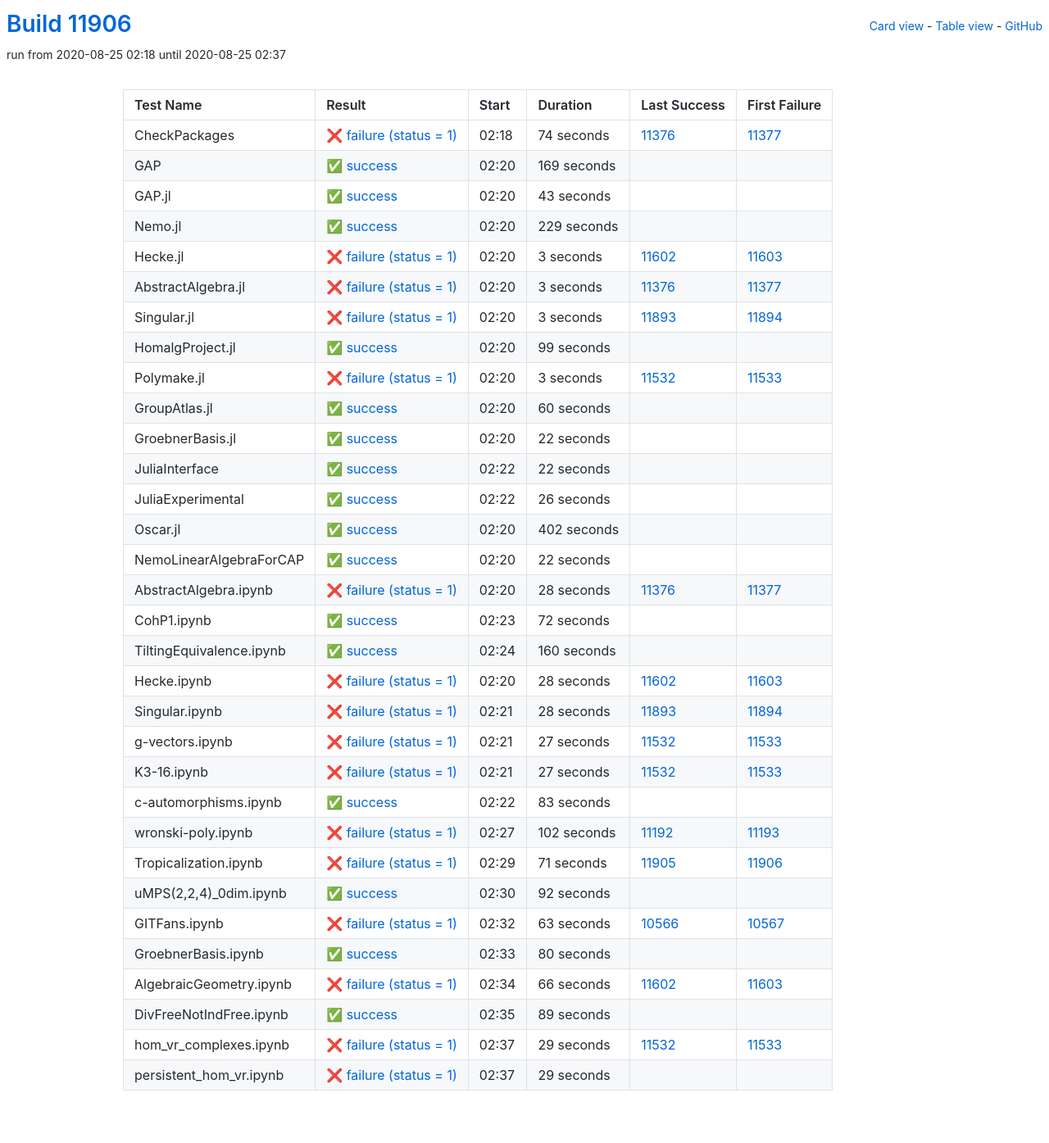
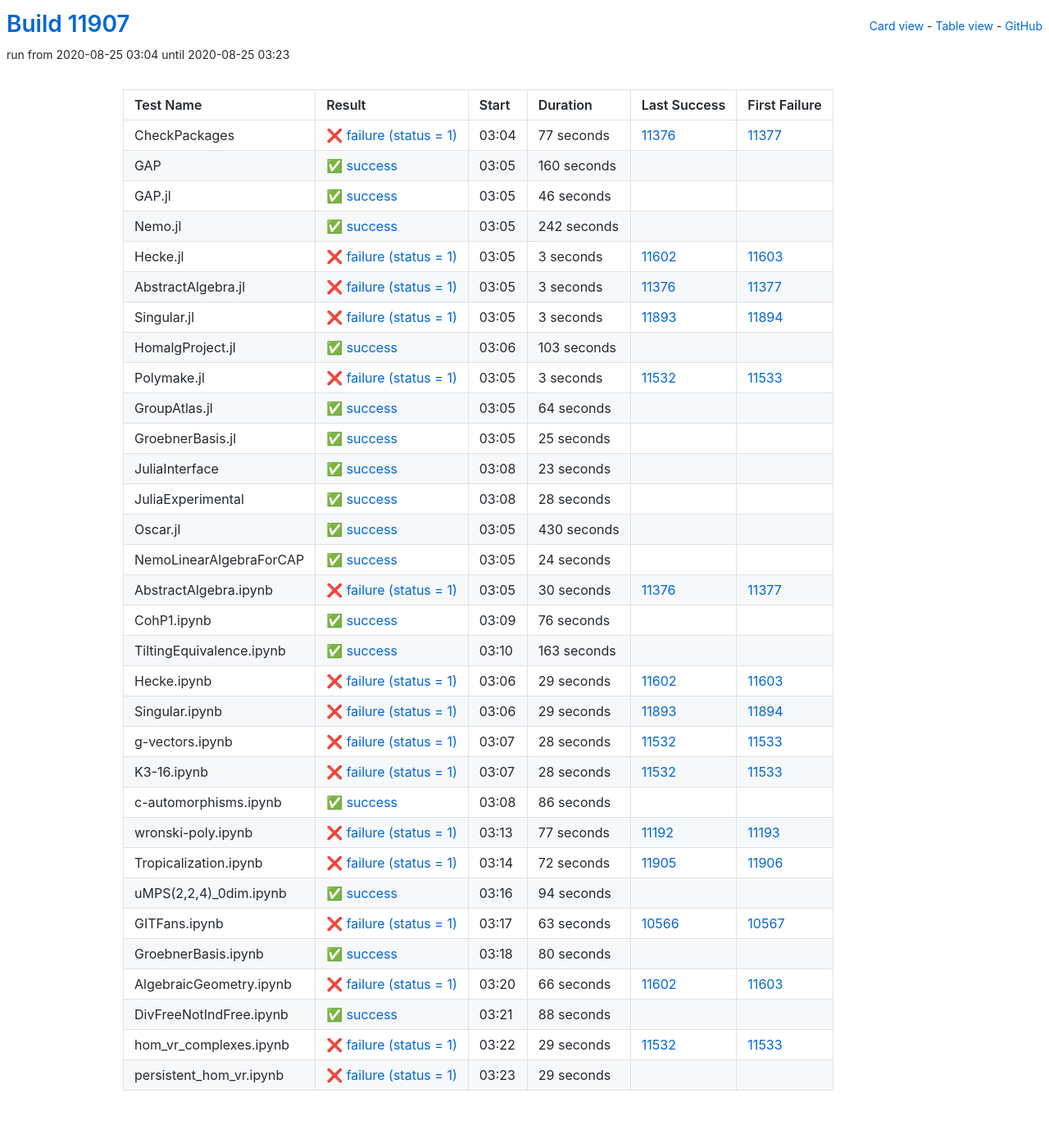
Before and after one commit to oscar-system/oscar-ci-status, a Jekyll site: the page built from table.html, in a window 1280 px wide. Shown: the whole page at 82% size. Built offline with Jekyll 4.4.1, drawn with Linux system fonts in a browser that asks for light colours.

Commit message:
Build #11907

```diff
--- a/_data/ci.yml
+++ b/_data/ci.yml
@@ -1,6 +1,6 @@
 ---
-build: 11906
-build_url: https://oscarci.mathematik.uni-kl.de/job/oscar/11906/
+build: 11907
+build_url: https://oscarci.mathematik.uni-kl.de/job/oscar/11907/
 job: oscar
 organization: oscar-system
 repo: oscar-ci-status
@@ -8,56 +8,56 @@
 tests:
 - name: CheckPackages
   id: checkpackages
-  log: https://oscarci.mathematik.uni-kl.de/job/oscar/11906/artifact/logs/build-11906/CheckPackages.log
-  start: 2020-08-25 02:18
+  log: https://oscarci.mathematik.uni-kl.de/job/oscar/11907/artifact/logs/build-11907/CheckPackages.log
+  start: 2020-08-25 03:04
   success: false
   exitcode: 1
   status: failure
-  duration: 74
+  duration: 77
   last_success: 11376
   last_success_url: https://oscarci.mathematik.uni-kl.de/job/oscar/11376/
   first_failure: 11377
   first_failure_url: https://oscarci.mathematik.uni-kl.de/job/oscar/11377/
 - name: GAP
   id: gap
-  log: https://oscarci.mathematik.uni-kl.de/job/oscar/11906/artifact/logs/build-11906/GAP.log
-  start: 2020-08-25 02:20
+  log: https://oscarci.mathematik.uni-kl.de/job/oscar/11907/artifact/logs/build-11907/GAP.log
+  start: 2020-08-25 03:05
   success: true
   exitcode: 0
   status: success
-  duration: 169
+  duration: 160
   last_success: false
   last_success_url:
   first_failure: false
   first_failure_url:
 - name: GAP.jl
   id: gap-jl
-  log: https://oscarci.mathematik.uni-kl.de/job/oscar/11906/artifact/logs/build-11906/GAP.jl.log
-  start: 2020-08-25 02:20
+  log: https://oscarci.mathematik.uni-kl.de/job/oscar/11907/artifact/logs/build-11907/GAP.jl.log
+  start: 2020-08-25 03:05
   success: true
   exitcode: 0
   status: success
-  duration: 43
+  duration: 46
   last_success: false
   last_success_url:
   first_failure: false
   first_failure_url:
 - name: Nemo.jl
   id: nemo-jl
-  log: https://oscarci.mathematik.uni-kl.de/job/oscar/11906/artifact/logs/build-11906/Nemo.jl.log
-  start: 2020-08-25 02:20
+  log: https://oscarci.mathematik.uni-kl.de/job/oscar/11907/artifact/logs/build-11907/Nemo.jl.log
+  start: 2020-08-25 03:05
   success: true
   exitcode: 0
   status: success
-  duration: 229
+  duration: 242
   last_success: false
   last_success_url:
   first_failure: false
   first_failure_url:
 - name: Hecke.jl
   id: hecke-jl
-  log: https://oscarci.mathematik.uni-kl.de/job/oscar/11906/artifact/logs/build-11906/Hecke.jl.log
-  start: 2020-08-25 02:20
+  log: https://oscarci.mathematik.uni-kl.de/job/oscar/11907/artifact/logs/build-11907/Hecke.jl.log
+  start: 2020-08-25 03:05
   success: false
   exitcode: 1
   status: failure
@@ -68,8 +68,8 @@
   first_failure_url: https://oscarci.mathematik.uni-kl.de/job/oscar/11603/
 - name: AbstractAlgebra.jl
   id: abstractalgebra-jl
-  log: https://oscarci.mathematik.uni-kl.de/job/oscar/11906/artifact/logs/build-11906/AbstractAlgebra.jl.log
-  start: 2020-08-25 02:20
+  log: https://oscarci.mathematik.uni-kl.de/job/oscar/11907/artifact/logs/build-11907/AbstractAlgebra.jl.log
+  start: 2020-08-25 03:05
   success: false
   exitcode: 1
   status: failure
@@ -80,8 +80,8 @@
   first_failure_url: https://oscarci.mathematik.uni-kl.de/job/oscar/11377/
 - name: Singular.jl
   id: singular-jl
-  log: https://oscarci.mathematik.uni-kl.de/job/oscar/11906/artifact/logs/build-11906/Singular.jl.log
-  start: 2020-08-25 02:20
+  log: https://oscarci.mathematik.uni-kl.de/job/oscar/11907/artifact/logs/build-11907/Singular.jl.log
+  start: 2020-08-25 03:05
   success: false
   exitcode: 1
   status: failure
@@ -92,20 +92,20 @@
   first_failure_url: https://oscarci.mathematik.uni-kl.de/job/oscar/11894/
 - name: HomalgProject.jl
   id: homalgproject-jl
-  log: https://oscarci.mathematik.uni-kl.de/job/oscar/11906/artifact/logs/build-11906/HomalgProject.jl.log
-  start: 2020-08-25 02:20
+  log: https://oscarci.mathematik.uni-kl.de/job/oscar/11907/artifact/logs/build-11907/HomalgProject.jl.log
+  start: 2020-08-25 03:06
   success: true
   exitcode: 0
   status: success
-  duration: 99
+  duration: 103
   last_success: false
   last_success_url:
   first_failure: false
   first_failure_url:
 - name: Polymake.jl
   id: polymake-jl
-  log: https://oscarci.mathematik.uni-kl.de/job/oscar/11906/artifact/logs/build-11906/Polymake.jl.log
-  start: 2020-08-25 02:20
+  log: https://oscarci.mathematik.uni-kl.de/job/oscar/11907/artifact/logs/build-11907/Polymake.jl.log
+  start: 2020-08-25 03:05
   success: false
   exitcode: 1
   status: failure
@@ -116,212 +116,212 @@
   first_failure_url: https://oscarci.mathematik.uni-kl.de/job/oscar/11533/
 - name: GroupAtlas.jl
   id: groupatlas-jl
-  log: https://oscarci.mathematik.uni-kl.de/job/oscar/11906/artifact/logs/build-11906/GroupAtlas.jl.log
-  start: 2020-08-25 02:20
+  log: https://oscarci.mathematik.uni-kl.de/job/oscar/11907/artifact/logs/build-11907/GroupAtlas.jl.log
+  start: 2020-08-25 03:05
   success: true
   exitcode: 0
   status: success
-  duration: 60
+  duration: 64
   last_success: false
   last_success_url:
   first_failure: false
   first_failure_url:
 - name: GroebnerBasis.jl
   id: groebnerbasis-jl
-  log: https://oscarci.mathematik.uni-kl.de/job/oscar/11906/artifact/logs/build-11906/GroebnerBasis.jl.log
-  start: 2020-08-25 02:20
+  log: https://oscarci.mathematik.uni-kl.de/job/oscar/11907/artifact/logs/build-11907/GroebnerBasis.jl.log
+  start: 2020-08-25 03:05
   success: true
   exitcode: 0
   status: success
-  duration: 22
+  duration: 25
   last_success: false
   last_success_url:
   first_failure: false
   first_failure_url:
 - name: JuliaInterface
   id: juliainterface
-  log: https://oscarci.mathematik.uni-kl.de/job/oscar/11906/artifact/logs/build-11906/JuliaInterface.log
-  start: 2020-08-25 02:22
+  log: https://oscarci.mathematik.uni-kl.de/job/oscar/11907/artifact/logs/build-11907/JuliaInterface.log
+  start: 2020-08-25 03:08
   success: true
   exitcode: 0
   status: success
-  duration: 22
+  duration: 23
   last_success: false
   last_success_url:
   first_failure: false
   first_failure_url:
 - name: JuliaExperimental
   id: juliaexperimental
-  log: https://oscarci.mathematik.uni-kl.de/job/oscar/11906/artifact/logs/build-11906/JuliaExperimental.log
-  start: 2020-08-25 02:22
+  log: https://oscarci.mathematik.uni-kl.de/job/oscar/11907/artifact/logs/build-11907/JuliaExperimental.log
+  start: 2020-08-25 03:08
   success: true
   exitcode: 0
   status: success
-  duration: 26
+  duration: 28
   last_success: false
   last_success_url:
   first_failure: false
   first_failure_url:
 - name: Oscar.jl
   id: oscar-jl
-  log: https://oscarci.mathematik.uni-kl.de/job/oscar/11906/artifact/logs/build-11906/Oscar.jl.log
-  start: 2020-08-25 02:20
+  log: https://oscarci.mathematik.uni-kl.de/job/oscar/11907/artifact/logs/build-11907/Oscar.jl.log
+  start: 2020-08-25 03:05
   success: true
   exitcode: 0
   status: success
-  duration: 402
+  duration: 430
   last_success: false
   last_success_url:
   first_failure: false
   first_failure_url:
 - name: NemoLinearAlgebraForCAP
   id: nemolinearalgebraforcap
-  log: https://oscarci.mathematik.uni-kl.de/job/oscar/11906/artifact/logs/build-11906/NemoLinearAlgebraForCAP.log
-  start: 2020-08-25 02:20
+  log: https://oscarci.mathematik.uni-kl.de/job/oscar/11907/artifact/logs/build-11907/NemoLinearAlgebraForCAP.log
+  start: 2020-08-25 03:05
   success: true
   exitcode: 0
   status: success
-  duration: 22
+  duration: 24
   last_success: false
   last_success_url:
   first_failure: false
   first_failure_url:
 - name: AbstractAlgebra.ipynb
   id: abstractalgebra-ipynb
-  log: https://oscarci.mathematik.uni-kl.de/job/oscar/11906/artifact/logs/build-11906/AbstractAlgebra.ipynb.log
-  start: 2020-08-25 02:20
+  log: https://oscarci.mathematik.uni-kl.de/job/oscar/11907/artifact/logs/build-11907/AbstractAlgebra.ipynb.log
+  start: 2020-08-25 03:05
   success: false
   exitcode: 1
   status: failure
-  duration: 28
+  duration: 30
   last_success: 11376
   last_success_url: https://oscarci.mathematik.uni-kl.de/job/oscar/11376/
   first_failure: 11377
   first_failure_url: https://oscarci.mathematik.uni-kl.de/job/oscar/11377/
 - name: CohP1.ipynb
   id: cohp1-ipynb
-  log: https://oscarci.mathematik.uni-kl.de/job/oscar/11906/artifact/logs/build-11906/CohP1.ipynb.log
-  start: 2020-08-25 02:23
+  log: https://oscarci.mathematik.uni-kl.de/job/oscar/11907/artifact/logs/build-11907/CohP1.ipynb.log
+  start: 2020-08-25 03:09
   success: true
   exitcode: 0
   status: success
-  duration: 72
+  duration: 76
   last_success: false
   last_success_url:
   first_failure: false
   first_failure_url:
 - name: TiltingEquivalence.ipynb
   id: tiltingequivalence-ipynb
-  log: https://oscarci.mathematik.uni-kl.de/job/oscar/11906/artifact/logs/build-11906/TiltingEquivalence.ipynb.log
-  start: 2020-08-25 02:24
+  log: https://oscarci.mathematik.uni-kl.de/job/oscar/11907/artifact/logs/build-11907/TiltingEquivalence.ipynb.log
+  start: 2020-08-25 03:10
   success: true
   exitcode: 0
   status: success
-  duration: 160
+  duration: 163
   last_success: false
   last_success_url:
   first_failure: false
   first_failure_url:
 - name: Hecke.ipynb
   id: hecke-ipynb
-  log: https://oscarci.mathematik.uni-kl.de/job/oscar/11906/artifact/logs/build-11906/Hecke.ipynb.log
-  start: 2020-08-25 02:20
+  log: https://oscarci.mathematik.uni-kl.de/job/oscar/11907/artifact/logs/build-11907/Hecke.ipynb.log
+  start: 2020-08-25 03:06
   success: false
   exitcode: 1
   status: failure
-  duration: 28
+  duration: 29
   last_success: 11602
   last_success_url: https://oscarci.mathematik.uni-kl.de/job/oscar/11602/
   first_failure: 11603
   first_failure_url: https://oscarci.mathematik.uni-kl.de/job/oscar/11603/
 - name: Singular.ipynb
   id: singular-ipynb
-  log: https://oscarci.mathematik.uni-kl.de/job/oscar/11906/artifact/logs/build-11906/Singular.ipynb.log
-  start: 2020-08-25 02:21
+  log: https://oscarci.mathematik.uni-kl.de/job/oscar/11907/artifact/logs/build-11907/Singular.ipynb.log
+  start: 2020-08-25 03:06
   success: false
   exitcode: 1
   status: failure
-  duration: 28
+  duration: 29
   last_success: 11893
   last_success_url: https://oscarci.mathematik.uni-kl.de/job/oscar/11893/
   first_failure: 11894
   first_failure_url: https://oscarci.mathematik.uni-kl.de/job/oscar/11894/
 - name: g-vectors.ipynb
   id: g-vectors-ipynb
-  log: https://oscarci.mathematik.uni-kl.de/job/oscar/11906/artifact/logs/build-11906/g-vectors.ipynb.log
-  start: 2020-08-25 02:21
+  log: https://oscarci.mathematik.uni-kl.de/job/oscar/11907/artifact/logs/build-11907/g-vectors.ipynb.log
+  start: 2020-08-25 03:07
   success: false
   exitcode: 1
   status: failure
-  duration: 27
+  duration: 28
   last_success: 11532
   last_success_url: https://oscarci.mathematik.uni-kl.de/job/oscar/11532/
   first_failure: 11533
   first_failure_url: https://oscarci.mathematik.uni-kl.de/job/oscar/11533/
 - name: K3-16.ipynb
   id: k3-16-ipynb
-  log: https://oscarci.mathematik.uni-kl.de/job/oscar/11906/artifact/logs/build-11906/K3-16.ipynb.log
-  start: 2020-08-25 02:21
+  log: https://oscarci.mathematik.uni-kl.de/job/oscar/11907/artifact/logs/build-11907/K3-16.ipynb.log
+  start: 2020-08-25 03:07
   success: false
   exitcode: 1
   status: failure
-  duration: 27
+  duration: 28
   last_success: 11532
   last_success_url: https://oscarci.mathematik.uni-kl.de/job/oscar/11532/
   first_failure: 11533
   first_failure_url: https://oscarci.mathematik.uni-kl.de/job/oscar/11533/
 - name: c-automorphisms.ipynb
   id: c-automorphisms-ipynb
-  log: https://oscarci.mathematik.uni-kl.de/job/oscar/11906/artifact/logs/build-11906/c-automorphisms.ipynb.log
-  start: 2020-08-25 02:22
+  log: https://oscarci.mathematik.uni-kl.de/job/oscar/11907/artifact/logs/build-11907/c-automorphisms.ipynb.log
+  start: 2020-08-25 03:08
   success: true
   exitcode: 0
   status: success
-  duration: 83
+  duration: 86
   last_success: false
   last_success_url:
   first_failure: false
   first_failure_url:
 - name: wronski-poly.ipynb
   id: wronski-poly-ipynb
-  log: https://oscarci.mathematik.uni-kl.de/job/oscar/11906/artifact/logs/build-11906/wronski-poly.ipynb.log
-  start: 2020-08-25 02:27
+  log: https://oscarci.mathematik.uni-kl.de/job/oscar/11907/artifact/logs/build-11907/wronski-poly.ipynb.log
+  start: 2020-08-25 03:13
   success: false
   exitcode: 1
   status: failure
-  duration: 102
+  duration: 77
   last_success: 11192
   last_success_url: https://oscarci.mathematik.uni-kl.de/job/oscar/11192/
   first_failure: 11193
   first_failure_url: https://oscarci.mathematik.uni-kl.de/job/oscar/11193/
 - name: Tropicalization.ipynb
   id: tropicalization-ipynb
-  log: https://oscarci.mathematik.uni-kl.de/job/oscar/11906/artifact/logs/build-11906/Tropicalization.ipynb.log
-  start: 2020-08-25 02:29
+  log: https://oscarci.mathematik.uni-kl.de/job/oscar/11907/artifact/logs/build-11907/Tropicalization.ipynb.log
+  start: 2020-08-25 03:14
   success: false
   exitcode: 1
   status: failure
-  duration: 71
+  duration: 72
   last_success: 11905
   last_success_url: https://oscarci.mathematik.uni-kl.de/job/oscar/11905/
   first_failure: 11906
   first_failure_url: https://oscarci.mathematik.uni-kl.de/job/oscar/11906/
 - name: uMPS(2,2,4)_0dim.ipynb
   id: umps-2-2-4-0dim-ipynb
-  log: https://oscarci.mathematik.uni-kl.de/job/oscar/11906/artifact/logs/build-11906/uMPS-2-2-4-_0dim.ipynb.log
-  start: 2020-08-25 02:30
+  log: https://oscarci.mathematik.uni-kl.de/job/oscar/11907/artifact/logs/build-11907/uMPS-2-2-4-_0dim.ipynb.log
+  start: 2020-08-25 03:16
   success: true
   exitcode: 0
   status: success
-  duration: 92
+  duration: 94
   last_success: false
   last_success_url:
   first_failure: false
   first_failure_url:
 - name: GITFans.ipynb
   id: gitfans-ipynb
-  log: https://oscarci.mathematik.uni-kl.de/job/oscar/11906/artifact/logs/build-11906/GITFans.ipynb.log
-  start: 2020-08-25 02:32
+  log: https://oscarci.mathematik.uni-kl.de/job/oscar/11907/artifact/logs/build-11907/GITFans.ipynb.log
+  start: 2020-08-25 03:17
   success: false
   exitcode: 1
   status: failure
@@ -332,8 +332,8 @@
   first_failure_url: https://oscarci.mathematik.uni-kl.de/job/oscar/10567/
 - name: GroebnerBasis.ipynb
   id: groebnerbasis-ipynb
-  log: https://oscarci.mathematik.uni-kl.de/job/oscar/11906/artifact/logs/build-11906/GroebnerBasis.ipynb.log
-  start: 2020-08-25 02:33
+  log: https://oscarci.mathematik.uni-kl.de/job/oscar/11907/artifact/logs/build-11907/GroebnerBasis.ipynb.log
+  start: 2020-08-25 03:18
   success: true
   exitcode: 0
   status: success
@@ -344,8 +344,8 @@
   first_failure_url:
 - name: AlgebraicGeometry.ipynb
   id: algebraicgeometry-ipynb
-  log: https://oscarci.mathematik.uni-kl.de/job/oscar/11906/artifact/logs/build-11906/AlgebraicGeometry.ipynb.log
-  start: 2020-08-25 02:34
+  log: https://oscarci.mathematik.uni-kl.de/job/oscar/11907/artifact/logs/build-11907/AlgebraicGeometry.ipynb.log
+  start: 2020-08-25 03:20
   success: false
   exitcode: 1
   status: failure
@@ -356,20 +356,20 @@
   first_failure_url: https://oscarci.mathematik.uni-kl.de/job/oscar/11603/
 - name: DivFreeNotIndFree.ipynb
   id: divfreenotindfree-ipynb
-  log: https://oscarci.mathematik.uni-kl.de/job/oscar/11906/artifact/logs/build-11906/DivFreeNotIndFree.ipynb.log
-  start: 2020-08-25 02:35
+  log: https://oscarci.mathematik.uni-kl.de/job/oscar/11907/artifact/logs/build-11907/DivFreeNotIndFree.ipynb.log
+  start: 2020-08-25 03:21
   success: true
   exitcode: 0
   status: success
-  duration: 89
+  duration: 88
   last_success: false
   last_success_url:
   first_failure: false
   first_failure_url:
 - name: hom_vr_complexes.ipynb
   id: hom-vr-complexes-ipynb
-  log: https://oscarci.mathematik.uni-kl.de/job/oscar/11906/artifact/logs/build-11906/hom_vr_complexes.ipynb.log
-  start: 2020-08-25 02:37
+  log: https://oscarci.mathematik.uni-kl.de/job/oscar/11907/artifact/logs/build-11907/hom_vr_complexes.ipynb.log
+  start: 2020-08-25 03:22
   success: false
   exitcode: 1
   status: failure
@@ -380,8 +380,8 @@
   first_failure_url: https://oscarci.mathematik.uni-kl.de/job/oscar/11533/
 - name: persistent_hom_vr.ipynb
   id: persistent-hom-vr-ipynb
-  log: https://oscarci.mathematik.uni-kl.de/job/oscar/11906/artifact/logs/build-11906/persistent_hom_vr.ipynb.log
-  start: 2020-08-25 02:37
+  log: https://oscarci.mathematik.uni-kl.de/job/oscar/11907/artifact/logs/build-11907/persistent_hom_vr.ipynb.log
+  start: 2020-08-25 03:23
   success: false
   exitcode: 1
   status: failure
```
Also changed, not shown: README.md.
